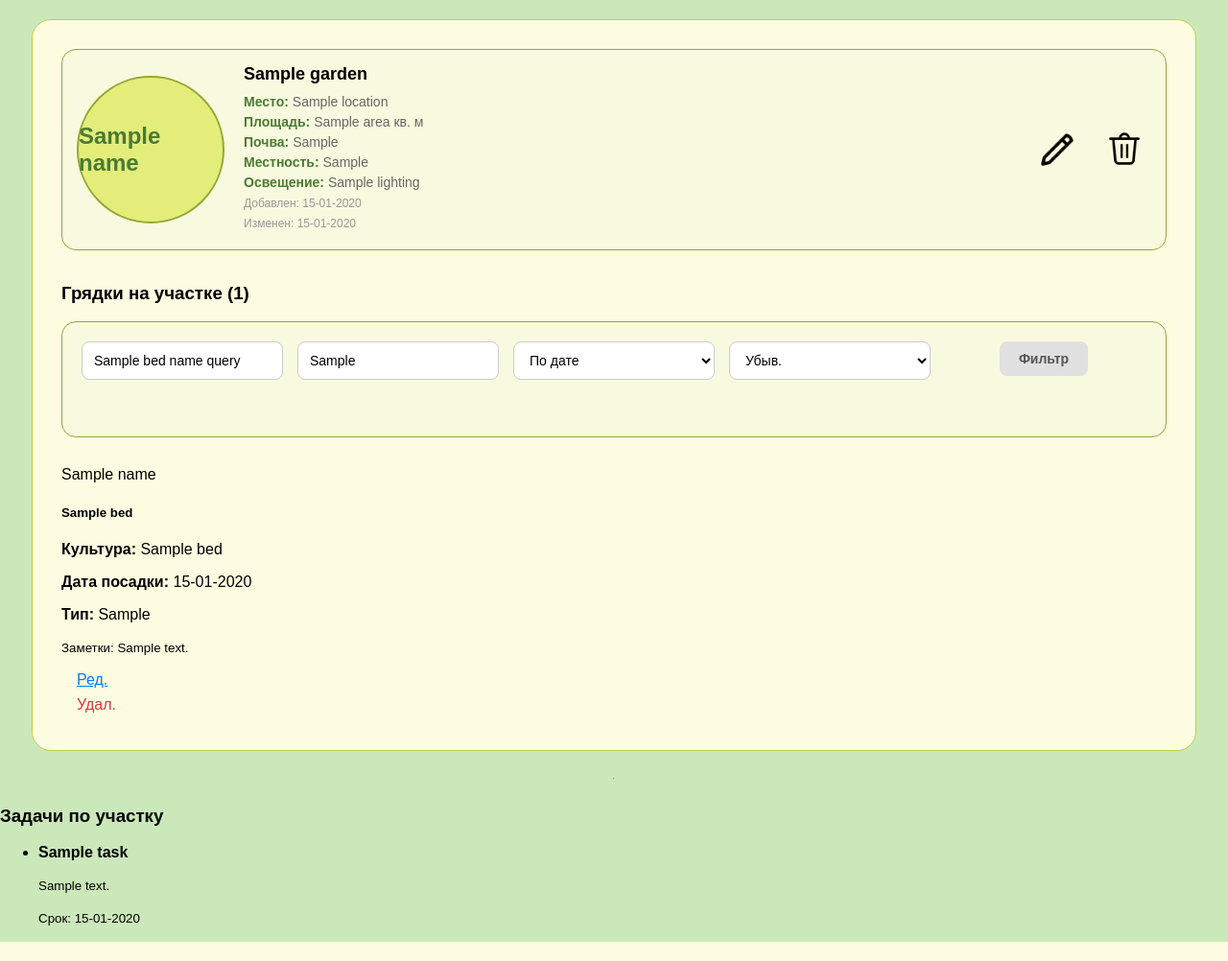
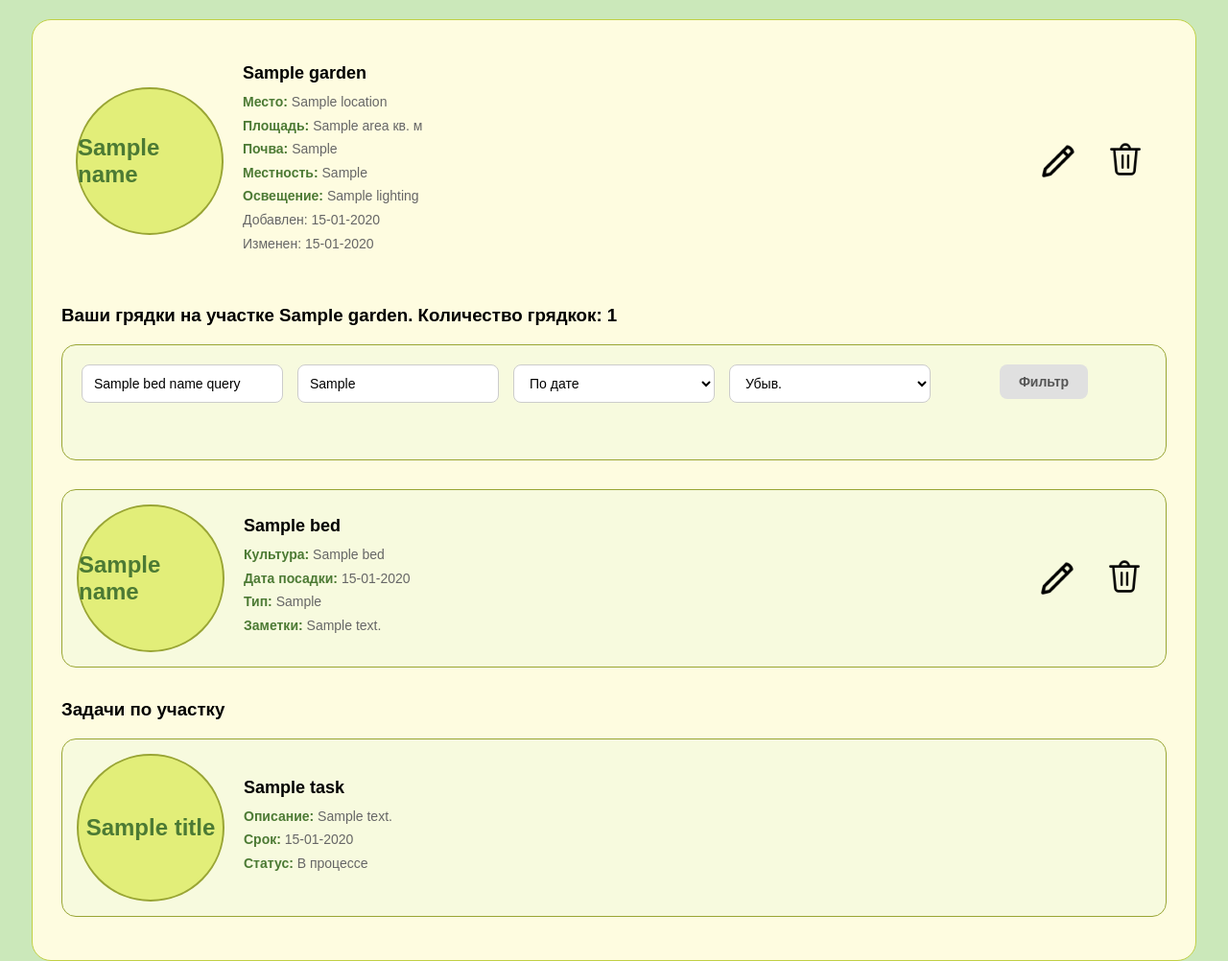
Before and after one commit to moevm/nosql1h25-garden, a Flask app: template app/templates/land_detail.html in a window 1280 px wide. Shown: the part 85-1087 px from the top of the page at 96% size. Run offline with Flask 3, Linux system fonts and the light colour scheme; the template is opened without the code that fills it: most values are stand-ins (such as "Sample title", 1, 10 or a date in 2020).

Commit message:
add tasks lists, add gardens list, add beds list(frontend)

```diff
--- a/app/static/css/land_style.css
+++ b/app/static/css/land_style.css
@@ -252,12 +252,18 @@ header {
     margin-bottom: 15px;
     transition: all 0.3s ease;
 }
-
+.garden-card-my-gardens {
+    background: 0;
+    border: 0;
+}
 .garden-card:hover {
     transform: translateY(-2px);
     box-shadow: 0 4px 8px rgba(0,0,0,0.1);
 }
-
+.garden-card-my-gardens:hover {
+    box-shadow: none;
+    transform: none;
+}
 .garden-photo,
 .garden-photo-placeholder {
     width: 150px;
@@ -303,6 +309,10 @@ header {
     margin: 5px 0;
     font-size: 14px;
     color: #666;
+    white-space: normal;         /* Позволяет переносы */
+    word-break: break-word;      /* Переносит длинные слова */
+    overflow-wrap: break-word;   /* Современное свойство */
+    line-height: 1.4;
 }
 
 .garden-info p strong {
@@ -310,8 +320,8 @@ header {
 }
 
 .garden-info p small {
-    color: #999;
-    font-size: 12px;
+    color: #666;
+    font-size: 14px;
 }
 
 .garden-card-actions {
@@ -646,5 +656,5 @@ input[type="datetime-local"] {
     border: 1px solid #99A534;
     border-radius: 10px;
     padding: 10px 10px;
-    margin-bottom: 4px;
+    margin-bottom: 30px;
 }
--- a/app/templates/land.html
+++ b/app/templates/land.html
@@ -8,7 +8,6 @@
 {% endblock %}
 {% block content %}
 <link rel="stylesheet" href="{{ url_for('static', filename='css/land_style.css') }}">
-<link rel="stylesheet" href="{{ url_for('static', filename='css/style.css') }}">
 <main class="main container">
     <!-- Flash messages -->
     {% with messages = get_flashed_messages(with_categories=true) %}
--- a/app/templates/land_detail.html
+++ b/app/templates/land_detail.html
@@ -12,7 +12,7 @@
 {% block content %}
 <link rel="stylesheet" href="{{ url_for('static', filename='css/land_style.css') }}">
 
-<div class="main class="main container">
+<div class="main container">
     {% if garden %}
         <!-- Flash messages -->
         {% with messages = get_flashed_messages(with_categories=true) %}
@@ -26,7 +26,7 @@
         {% endwith %}
 
         <!-- Информация об участке в стиле карточки -->
-        <div class="garden-card"">
+        <div class="garden-card garden-card-my-gardens">
             {% if garden.photo_file_paths and garden.photo_file_paths[0] %}
                 <img src="{{ url_for('static', filename=garden.photo_file_paths[0]) }}" alt="{{ garden.name }}" class="garden-photo">
             {% else %}
@@ -52,9 +52,8 @@
 
         <div class="garden-beds-section">
             <div class="section-header-actions">
-                <h3>Грядки на участке ({{ garden.stats.total_beds or 0 }})</h3>
+                <h3>Ваши грядки на участке {{garden.name}}. Количество грядкок: {{ garden.stats.total_beds or 0 }}</h3>
             </div>
-            {% if beds %}
             <form method="GET" action="{{ url_for('land_bp.garden_detail', garden_id=garden._id) }}" class="filter-sort-form beds-filter-form">
                 <div class="form-row">
                     <div class="form-group col-md-4">
@@ -81,31 +80,26 @@
                     </div>
                 </div>
             </form>
+                <div class="section-list">
+                    {% if beds %}
+                            {% for bed in beds %}
+                                <div class="garden-card bed-card">
+                                    {% if bed.photo_file_paths and bed.photo_file_paths[0] %}
+                                        <img src="{{ url_for('static', filename=bed.photo_file_paths[0]) }}" alt="Фото грядки {{ bed.name }}" class="garden-photo">
+                                    {% else %}
+                                        <div class="garden-photo-placeholder"><span>{{ bed.name[0] if bed.name else 'B' }}</span></div>
                                     {% endif %}
-            {% if beds %}
-                <div class="beds-list">
-                    {% for bed in beds %}
-                        <div class="bed-card">
-                            <div class="bed-card-photo">
-                                {% if bed.photo_file_paths and bed.photo_file_paths[0] %}
-                                    <img src="{{ url_for('static', filename=bed.photo_file_paths[0]) }}" alt="Фото грядки {{ bed.name }}" class="img-thumbnail bed-photo-thumb">
-                                {% else %}
-                                    <div class="bed-photo-placeholder"><span>{{ bed.name[0] if bed.name else 'B' }}</span></div>
-                                {% endif %}
-                            </div>
-                            <div class="bed-card-info">
-                                <h5>{{ bed.name }}</h5>
+                                    <div class="garden-info">
+                                        <h3>{{ bed.name }}</h3>
                                         <p><strong>Культура:</strong> {{ bed.crop_name or 'Не указана' }}</p>
                                         <p><strong>Дата посадки:</strong> {{ bed.planting_date.strftime('%d-%m-%Y') if bed.planting_date else 'N/A' }}</p>
                                         <p><strong>Тип:</strong> {{ bed.bed_type or 'Не указан' }} {% if bed.is_hothouse %}(Теплица){% endif %}</p>
-                                <p><small>Заметки: {{ bed.notes|truncate(80) if bed.notes else 'Нет' }}</small></p>
+                                        <p><strong>Заметки:</strong> {{ bed.notes if bed.notes else 'Нет' }}</p>
                                     </div>
-                            <div class="bed-card-actions">
-                                <a href="{{ url_for('bed_bp.edit_bed', garden_id=garden._id, bed_id=bed._id) }}" class="btn btn-sm btn-outline-primary">Ред.</a>
-                                <form method="POST" action="{{ url_for('bed_bp.delete_bed', garden_id=garden._id, bed_id=bed._id) }}" class="d-inline" onsubmit="return confirm('Вы уверены, что хотите удалить эту грядку?');">
-                                    <button type="submit" class="btn btn-sm btn-outline-danger">Удал.</button>
+                                    <a href="{{ url_for('bed_bp.edit_bed', garden_id=garden._id, bed_id=bed._id) }}" class="icon-button edit-button"></a>
+                                    <form method="POST" action="{{ url_for('bed_bp.delete_bed', garden_id=garden._id, bed_id=bed._id) }}" onsubmit="return confirm('Вы уверены, что хотите удалить эту грядку?');">
+                                        <button type="submit" class="icon-button delete-button"></button>
                                     </form>
-                            </div>
                                 </div>
                             {% endfor %}
                     </div>
@@ -130,30 +124,49 @@
                 <a href="{{ url_for('bed_bp.new_bed', garden_id=garden._id) }}" class="btn add-section-btn">Добавить первую грядку?</a>
             {% endif %}
             </div>
-        </div>
 
-        <hr>
-
-        <div class="garden-tasks-section">
             <div class="section-header-actions">
                 <h3>Задачи по участку</h3>
-                {# <a href="{{ url_for('task_bp.new_task', garden_id=garden._id) }}" class="btn btn-info btn-sm">Добавить задачу</a> #}
+                {# <a href="#" class="btn btn-info btn-sm">Добавить задачу</a> #}
             </div>
+            <div class="section-list">
                 {% if garden_tasks %}
-                <ul class="list-group">
                     {% for task in garden_tasks %}
-                        <li class="list-group-item d-flex justify-content-between align-items-center {% if task.completed %}list-group-item-success{% elif task.due_date and task.due_date < datetime.utcnow() %}list-group-item-danger{% endif %}">
-                            <div>
-                                <strong>{{ task.title }}</strong>
-                                {% if task.description %}<p><small>{{ task.description }}</small></p>{% endif %}
-                                <small>Срок: {{ task.due_date.strftime('%d-%m-%Y') if task.due_date else 'Нет' }}</small>
+                        <div class="garden-card bed-card">
+                            <div class="garden-photo-placeholder">
+                                <span>{{ task.title[0] if task.title else 'T' }}</span>
                             </div>
-                        </li>
+                            <div class="garden-info">
+                                <h3>{{ task.title }}</h3>
+                                {% if task.description %}
+                                    <p><strong>Описание:</strong> {{ task.description }}</p>
+                                {% endif %}
+                                <p><strong>Срок:</strong> {{ task.due_date.strftime('%d-%m-%Y') if task.due_date else 'Не указан' }}</p>
+                                <p><strong>Статус:</strong>
+                                    {% if task.completed %}
+                                        Выполнена
+                                    {% elif task.due_date and task.due_date < datetime.utcnow() %}
+                                        Просрочена
+                                    {% else %}
+                                        В процессе
+                                    {% endif %}
+                                </p>
+                            </div>
+                            {# Кнопки редактирования и удаления задач закомментированы до создания соответствующих эндпоинтов
+                            <a href="#" class="icon-button edit-button"></a>
+                            <form method="POST" action="#" onsubmit="return confirm('Вы уверены, что хотите удалить эту задачу?');">
+                                <button type="submit" class="icon-button delete-button"></button>
+                            </form>
+                            #}
+                        </div>
                     {% endfor %}
-                </ul>
                 {% else %}
-                <p>Для этого участка нет активных задач.</p>
+                    <div class="no-beds-panel">
+                        <p class="no-gardens-text">Для этого участка пока нет задач.</p>
+                        {# <a href="#" class="btn add-section-btn">Добавить первую задачу?</a> #}
+                    </div>
                 {% endif %}
+            </div>
         </div>
 
     {% else %}
```
Lines whose indentation alone changed are shown as unchanged.
